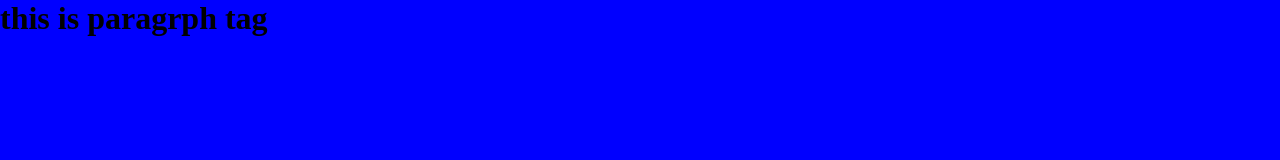
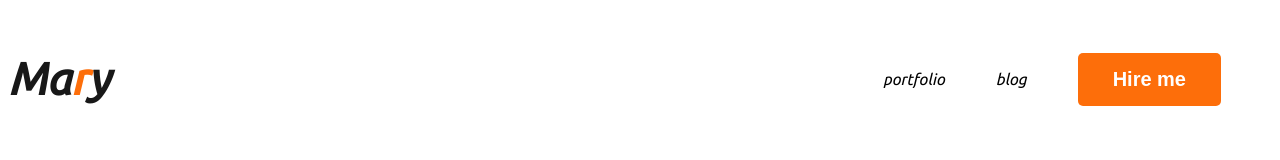
Before and after one commit to sakibalhassan/developer-portfolio-website, a plain HTML site: page index.html in a window 1280 px wide. Drawn offline with Linux system fonts and the light colour scheme.

Commit message:
added nav

```diff
--- a/css/index.css
+++ b/css/index.css
@@ -1,6 +1,58 @@
-* {
-    margin: 0;
-    padding: 0;
-    box-sizing: border-box;
-    background-color: blue;
+/* common style */
+
+body {
+    font-family: 'Lato', sans-serif;
+    font-family: 'Open Sans', sans-serif;
+    font-family: 'Oswald', sans-serif;
+    font-family: 'Poppins', sans-serif;
+    font-family: 'Roboto Condensed', sans-serif;
+    font-family: 'Ubuntu', sans-serif;
 }
+
+.btn-primary {
+    border-radius: 5px;
+    background: #FD6E0A;
+    border: 0;
+    font-size: 20px;
+    font-style: normal;
+    font-weight: 700;
+    line-height: normal;
+    color: #ffff;
+    padding: 15px 35px;
+
+}
+
+/* nav related style */
+nav {
+    display: flex;
+    align-items: center;
+    justify-content: space-between;
+}
+
+.text-primary {
+    color: #FD6E0A;
+
+}
+
+.nav-title {
+    color: var(--Dark-01, #181818);
+    font-size: 45px;
+    font-style: normal;
+    font-weight: 800;
+
+}
+
+nav>ul {
+    display: flex;
+    align-items: center;
+}
+
+nav li {
+    list-style: none;
+    margin-right: 51px;
+}
+
+nav a {
+    text-decoration: none;
+    color: #474747;
+}
--- a/index.html
+++ b/index.html
@@ -5,11 +5,43 @@
     <meta charset="UTF-8">
     <meta name="viewport" content="width=device-width, initial-scale=1.0">
     <title>developer-portfolio-website</title>
+    <link rel="preconnect" href="https://fonts.googleapis.com">
+    <link rel="preconnect" href="https://fonts.gstatic.com" crossorigin>
+    <link
+        href="https://fonts.googleapis.com/css2?family=Lato:ital@1&family=Open+Sans:ital,wght@0,400;0,700;0,800;1,400&family=Oswald:wght@200;500;600&family=Poppins:ital@1&family=Roboto+Condensed:wght@700&family=Ubuntu:ital@1&display=swap"
+        rel="stylesheet">
     <link rel="stylesheet" href="css/index.css">
+
+
 </head>
 
 <body>
-    <h1>this is paragrph tag</h1>
+    <header>
+        <nav>
+            <!-- ---------------------
+        nav section start
+   ------------------------- -->
+
+
+            <h3 class="nav-title">Ma<span class="text-primary">r</span>y</h3>
+            <ul>
+                <li><a href=""></a>portfolio</li>
+                <li><a href=""></a>blog</li>
+                <li><button class="btn-primary">Hire me</button></li>
+            </ul>
+
+
+            <!-- ----------------------
+        nav section end
+   ----------------- ---------->
+        </nav>
+    </header>
+    <main>
+
+    </main>
+    <footer>
+
+    </footer>
 </body>
 
 </html>
```
Also changed, not shown: images/dream-bg.png (added), images/exp-bg.png (added), images/jhankar.png (added), images/jhankar2.png (added), images/my-bg.png (added), images/my-bg2.png (added), images/sakib png.png (added), images/top-banner.png (added).
